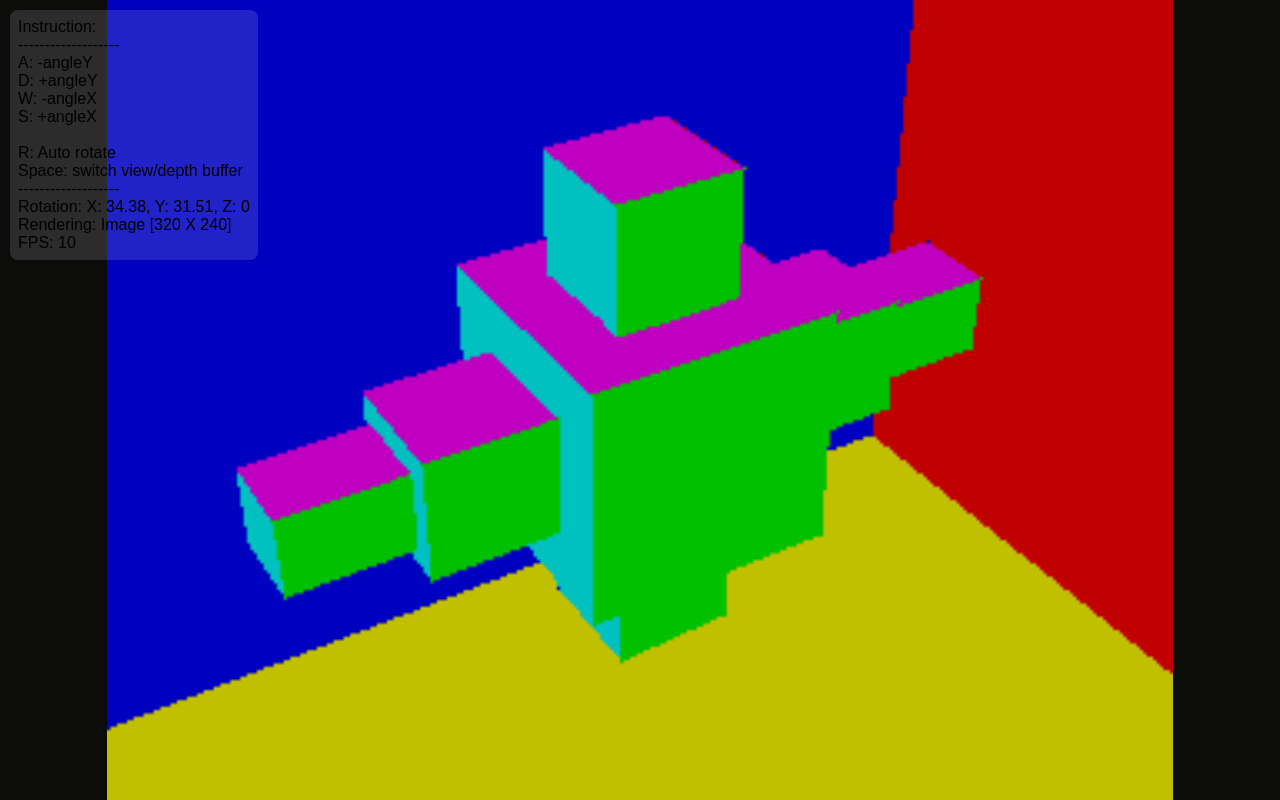
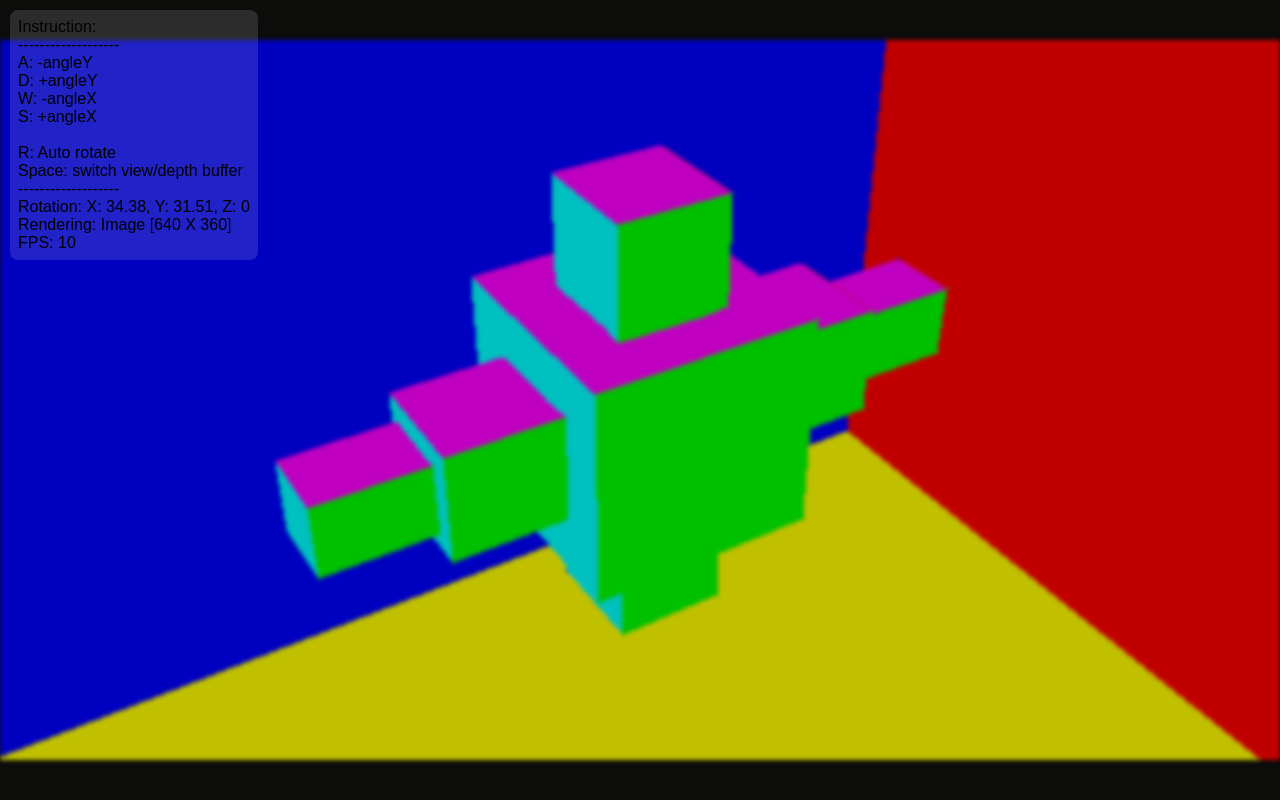
Before and after one commit to DoggyXomaX/hmah-gl, a website built with Parcel: page index.html in a window 1280 px wide. Built offline with nearby package versions, Linux system fonts and the light colour scheme; animation ran at ten frames a second.

Commit message:
feat: DLSS lol

```diff
--- a/index.html
+++ b/index.html
@@ -11,7 +11,7 @@
   </head>
   <body>
     <div class="viewport">
-      <canvas class="viewport__canvas" width="320" height="240">
+      <canvas class="viewport__canvas" width="640" height="360">
         Canvas 2D support required
       </canvas>
       <pre class="viewport__info">
--- a/src/assets/style.sass
+++ b/src/assets/style.sass
@@ -18,6 +18,7 @@ html, body
   &__canvas
     display: block
     background-color: #002
+    filter: blur(2px)
   &__info
     display: block
     position: absolute
```
